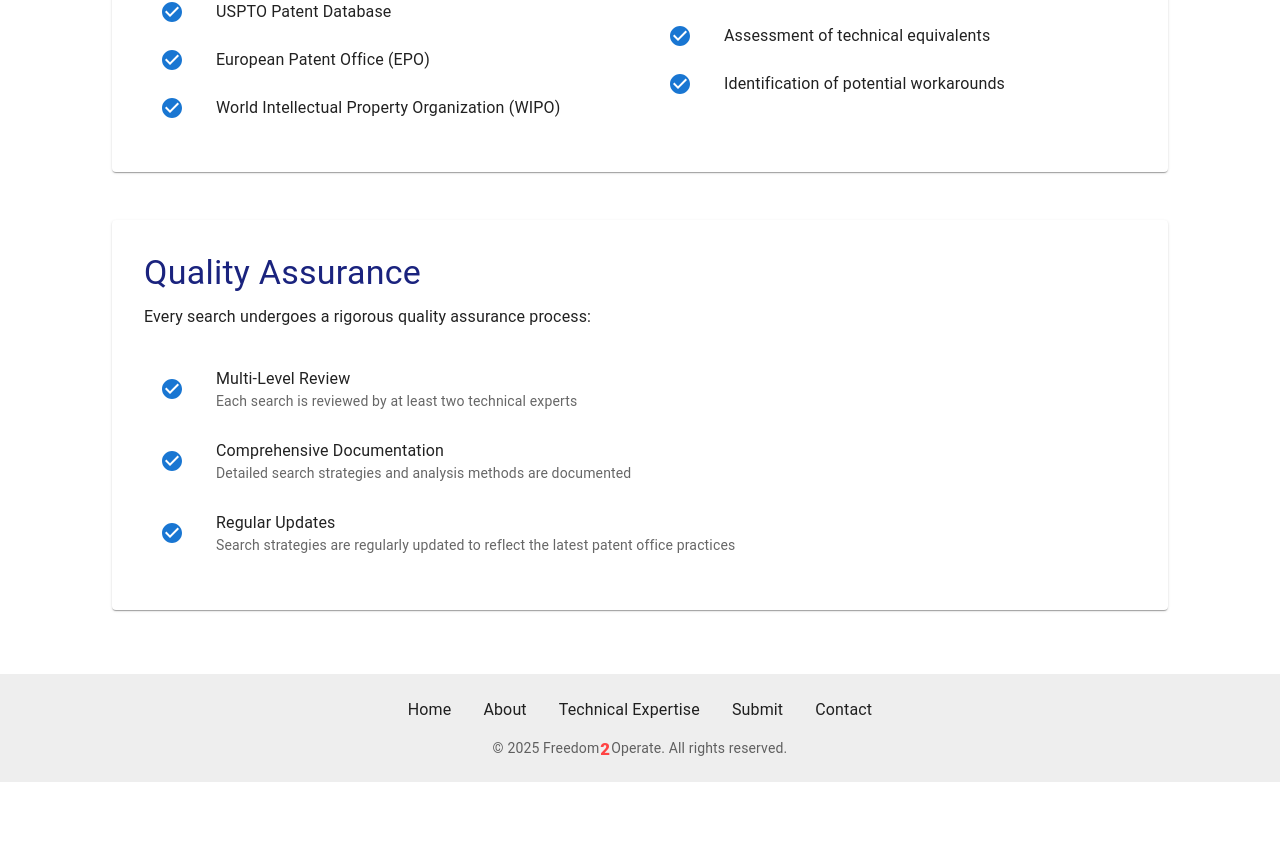
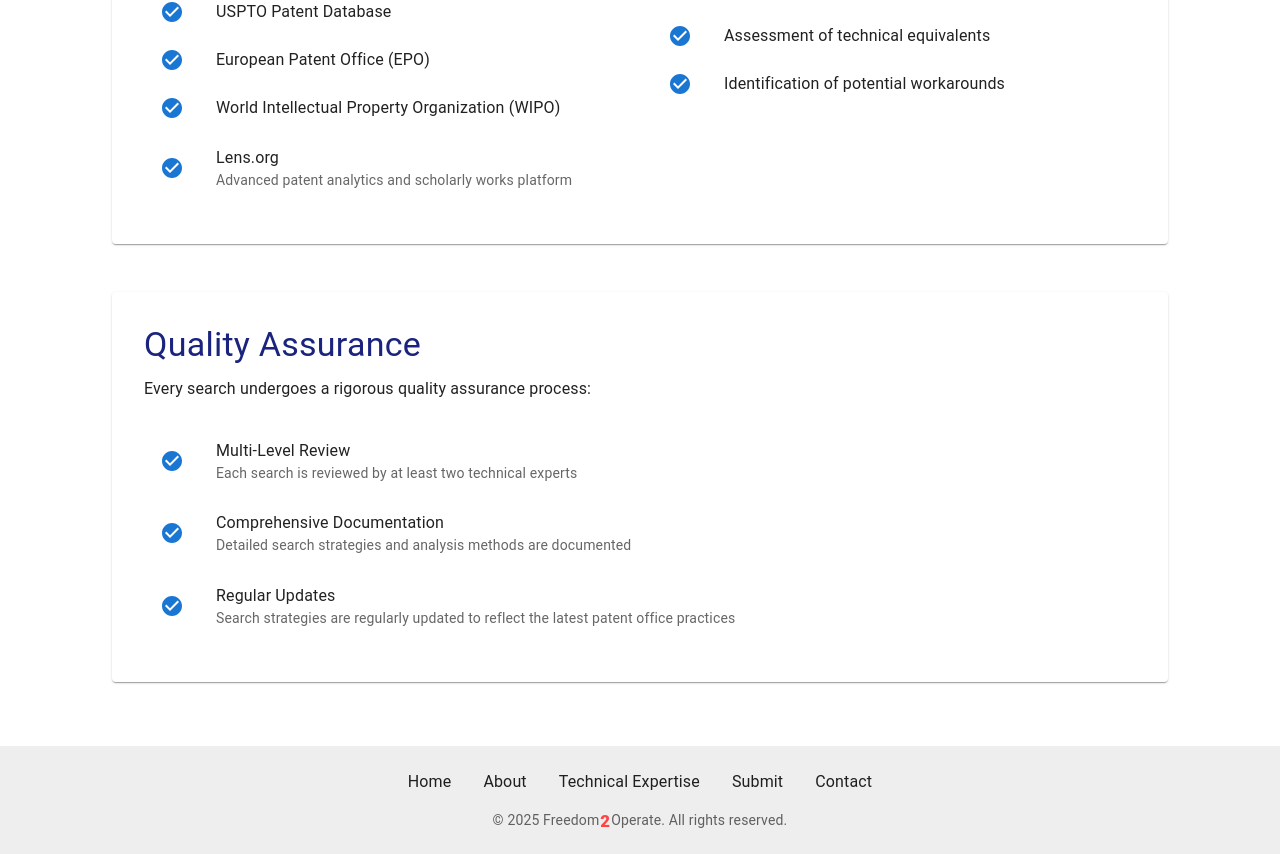
Before and after one commit to smythmyke/Freedom2Operate, a React (Vite) app in the folder freedom2operate/: page /expertise in a window 1280 px wide. Shown: the part 1135-1989 px from the top of the page. Before the commit the page ends 1917 px from the top, so only its background shows below. Built offline with nearby package versions, Linux system fonts and the light colour scheme; no server answers.

Commit message:
Add Lens.org to database coverage: - Include Lens.org in the list of patent databases - Add description highlighting its advanced analytics capabilities

```diff
--- a/freedom2operate/src/components/TechnicalExpertisePage.tsx
+++ b/freedom2operate/src/components/TechnicalExpertisePage.tsx
@@ -168,6 +168,15 @@ const TechnicalExpertisePage = () => {
                 </ListItemIcon>
                 <ListItemText primary="World Intellectual Property Organization (WIPO)" />
               </ListItem>
+              <ListItem>
+                <ListItemIcon>
+                  <CheckCircleIcon color="primary" />
+                </ListItemIcon>
+                <ListItemText
+                  primary="Lens.org"
+                  secondary="Advanced patent analytics and scholarly works platform"
+                />
+              </ListItem>
             </List>
           </Grid>
           <Grid item xs={12} md={6}>
```
